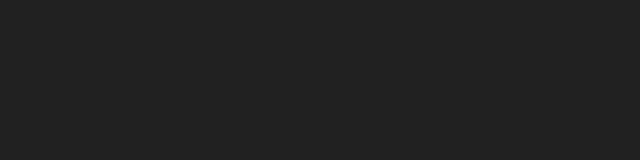
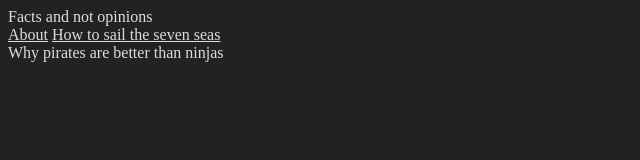
Before and after one commit to duncancornish/Week1-Tue-Present, a plain HTML site: page index.html in a window 1280 px wide. Shown: the whole page, without its empty margins (0-640 px from the left). Drawn offline with Linux system fonts and the light colour scheme.

Commit message:
add header, nav, aside

```diff
--- a/index.html
+++ b/index.html
@@ -10,5 +10,14 @@
 </head>
 <body>
 
+    <header>Facts and not opinions</header>
+
+    <nav>
+        <a href="#">About</a>
+        <a href="#">How to sail the seven seas</a>
+    </nav>
+
+    <aside>Why pirates are better than ninjas</aside>
+
 </body>
 </html>
```
